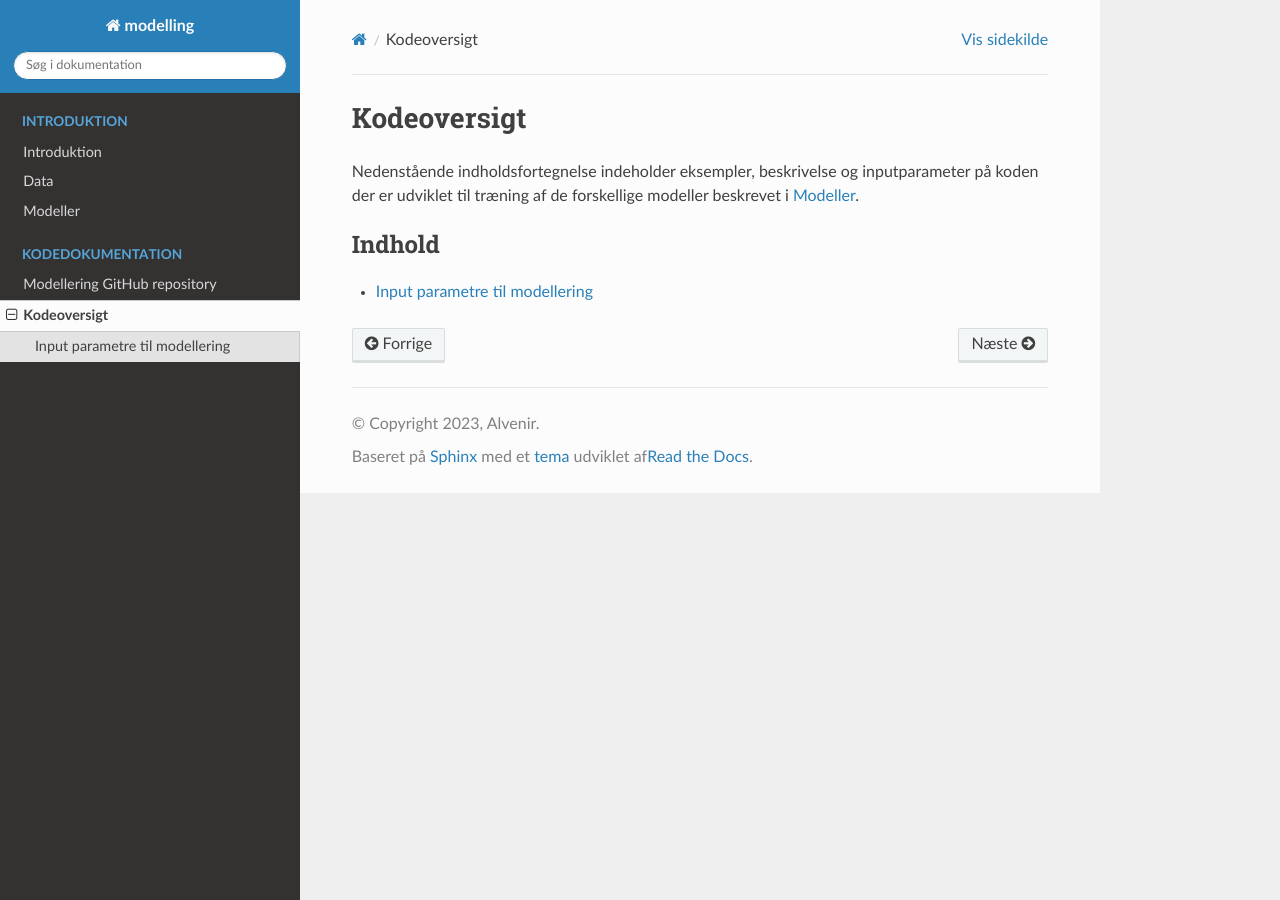
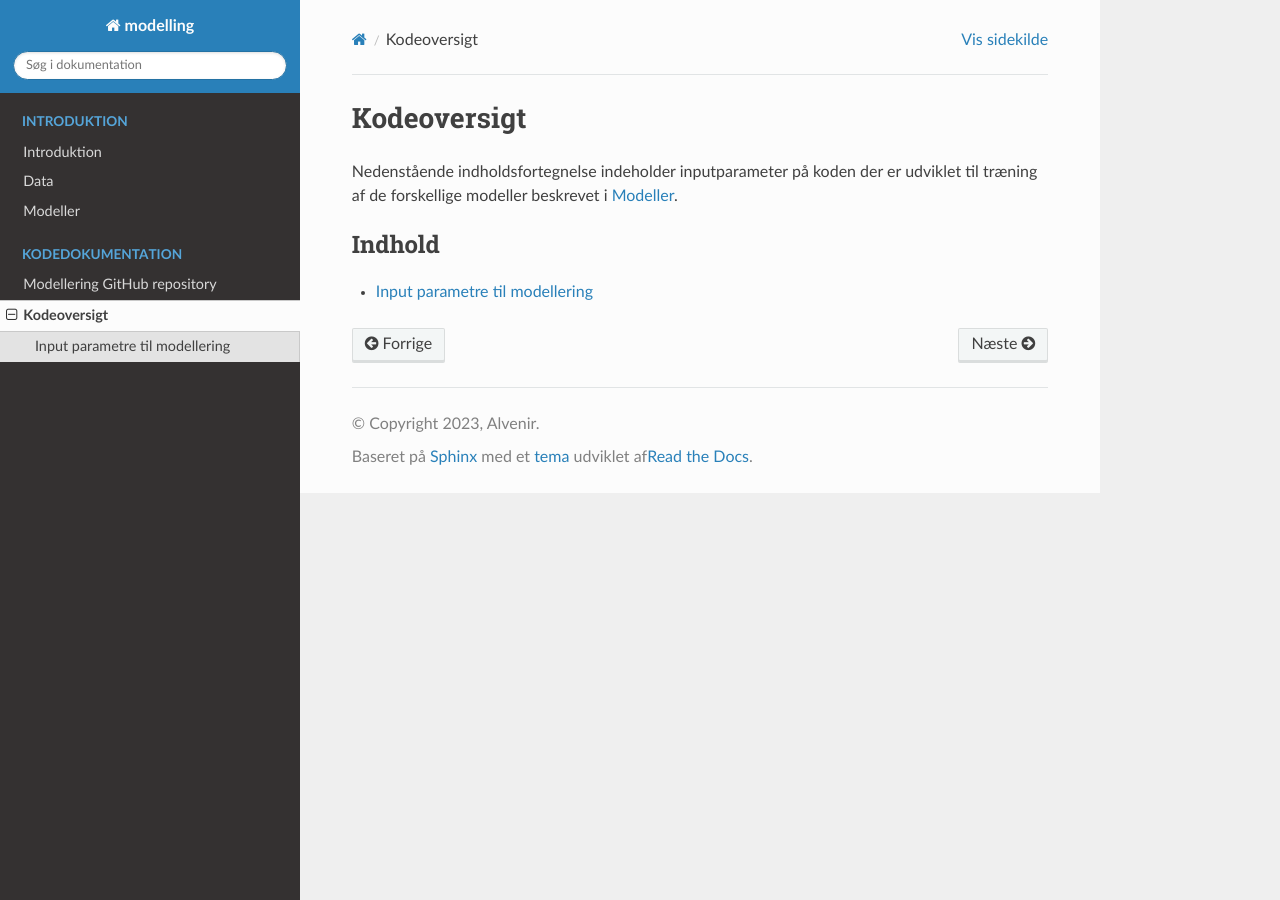
Before and after one commit to AI-Aktindsigt-Sonderborg/modelling, a Sphinx documentation site: the page built from docs/source/code_overview.rst, in a window 1280 px wide. Built offline with Sphinx 7.4.7 and the Read the Docs theme 2.0.0, drawn with Linux system fonts in a browser that asks for light colours.

```diff
--- a/docs/source/code_overview.rst
+++ b/docs/source/code_overview.rst
@@ -2,7 +2,7 @@
 
 Kodeoversigt
 ============
-Nedenstående indholdsfortegnelse indeholder eksempler, beskrivelse og inputparameter på koden der er udviklet til træning af de forskellige modeller beskrevet i :ref:`models-home`.
+Nedenstående indholdsfortegnelse indeholder inputparameter på koden der er udviklet til træning af de forskellige modeller beskrevet i :ref:`models-home`.
 
 .. toctree::
 	:maxdepth: 2
--- a/docs/source/model_card_aktindsigt_ner.rst
+++ b/docs/source/model_card_aktindsigt_ner.rst
@@ -107,7 +107,7 @@ Du kan benytte modellen til at forudsige entiteter sådan her:
 
 Resultater
 ----------
-Da NER-modellerne er finetunet på andre kategorier end de eksisterende open-source NER modeller er disse svære at sammenligne direkte. Nedenstående tabel viser de forskellige modellers Macro-F1 NER et `tilfældigt genereret og ikke-manuelt valideret test-sæt`. OBS: tallene neden for er estimater og er angivet uden konfidensinterval.
+Da NER-modellerne er finetunet på andre kategorier end de eksisterende open-source NER modeller er disse svære at sammenligne direkte. Nedenstående tabel viser de forskellige modellers Macro-F1 NER et `tilfældigt genereret og ikke-manuelt valideret test-sæt`. OBS: tallene nedenfor er estimater og er angivet uden konfidensinterval.
 
 .. list-table::
    :header-rows: 1
```
